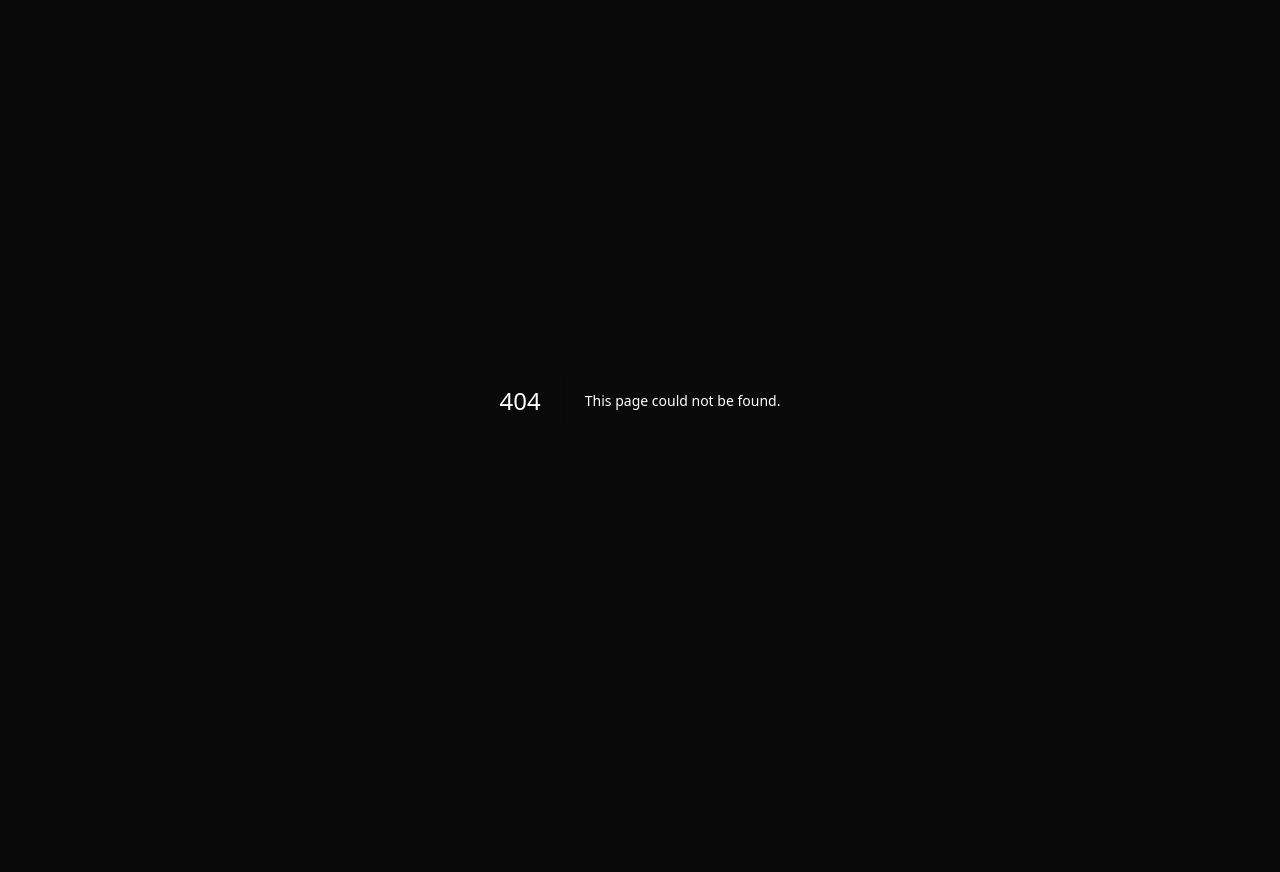
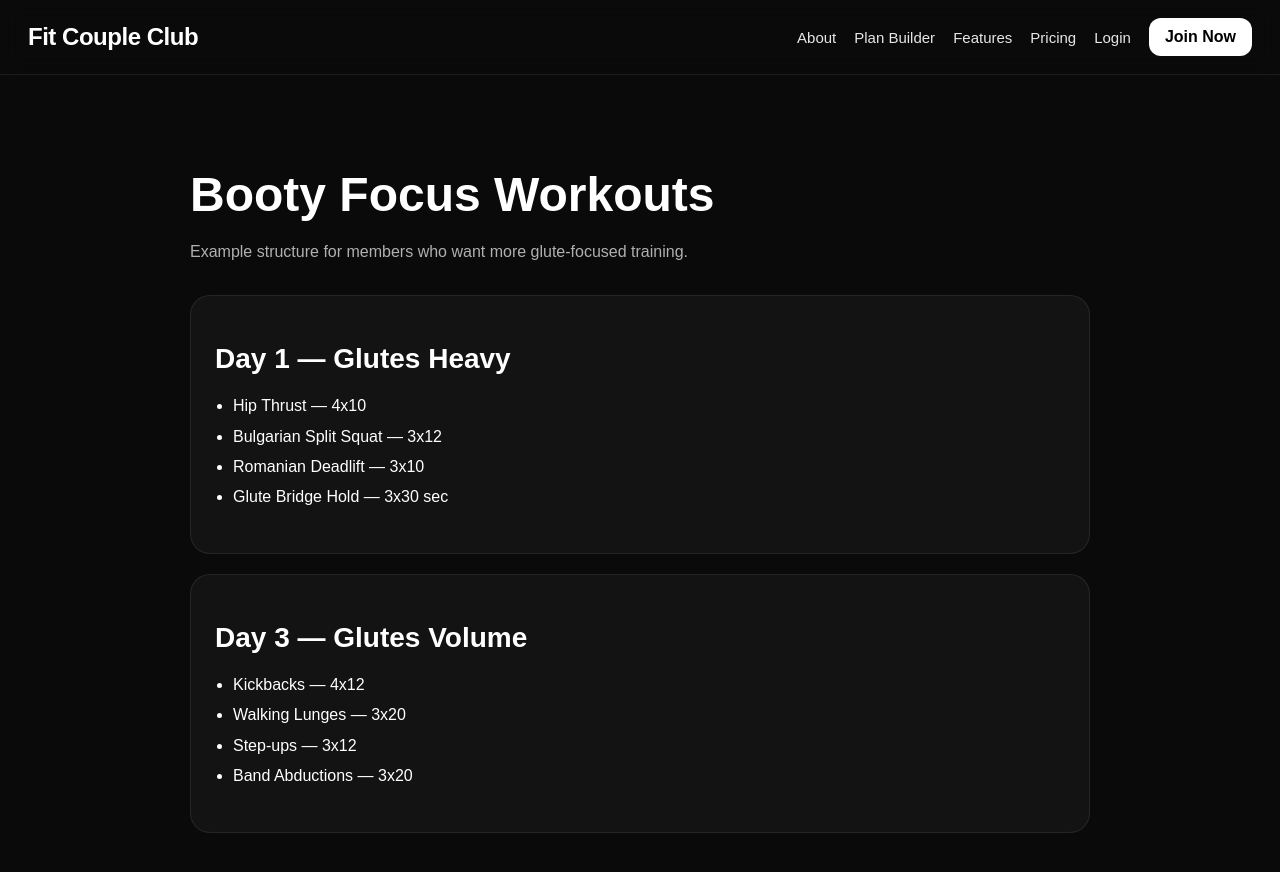
Before and after one commit to nielsvdz-ops/fit-couple-club, a Next.js app: page /workouts/booty in a window 1280 px wide. Before the commit this address had no page. Shown: the top 872 px of the page. Before the commit the page ends 800 px from the top, so only its background shows below. Built offline with nearby package versions, Linux system fonts and the light colour scheme.

Commit message:
Create page.js

```diff
--- /dev/null
+++ b/app/workouts/booty/page.js
@@ -0,0 +1,37 @@
+import Navbar from "../../../components/Navbar";
+
+export default function BootyWorkoutPage() {
+  return (
+    <main style={main}>
+      <Navbar />
+      <div style={container}>
+        <h1 style={title}>Booty Focus Workouts</h1>
+        <p style={subtitle}>Example structure for members who want more glute-focused training.</p>
+
+        {[
+          {
+            title: "Day 1 — Glutes Heavy",
+            items: ["Hip Thrust — 4x10", "Bulgarian Split Squat — 3x12", "Romanian Deadlift — 3x10", "Glute Bridge Hold — 3x30 sec"],
+          },
+          {
+            title: "Day 3 — Glutes Volume",
+            items: ["Kickbacks — 4x12", "Walking Lunges — 3x20", "Step-ups — 3x12", "Band Abductions — 3x20"],
+          },
+        ].map((block) => (
+          <div key={block.title} style={card}>
+            <h2 style={{ fontSize: "28px", marginBottom: "14px" }}>{block.title}</h2>
+            <ul style={{ paddingLeft: "18px", lineHeight: 1.9 }}>
+              {block.items.map((item) => <li key={item}>{item}</li>)}
+            </ul>
+          </div>
+        ))}
+      </div>
+    </main>
+  );
+}
+
+const main = { minHeight: "100vh", background: "#0a0a0a", color: "white" };
+const container = { maxWidth: "900px", margin: "0 auto", padding: "60px 24px 80px" };
+const title = { fontSize: "48px", marginBottom: "12px" };
+const subtitle = { color: "rgba(255,255,255,0.68)", marginBottom: "28px", lineHeight: 1.8 };
+const card = { background: "rgba(255,255,255,0.04)", border: "1px solid rgba(255,255,255,0.08)", borderRadius: "20px", padding: "24px", marginBottom: "20px" };
```
